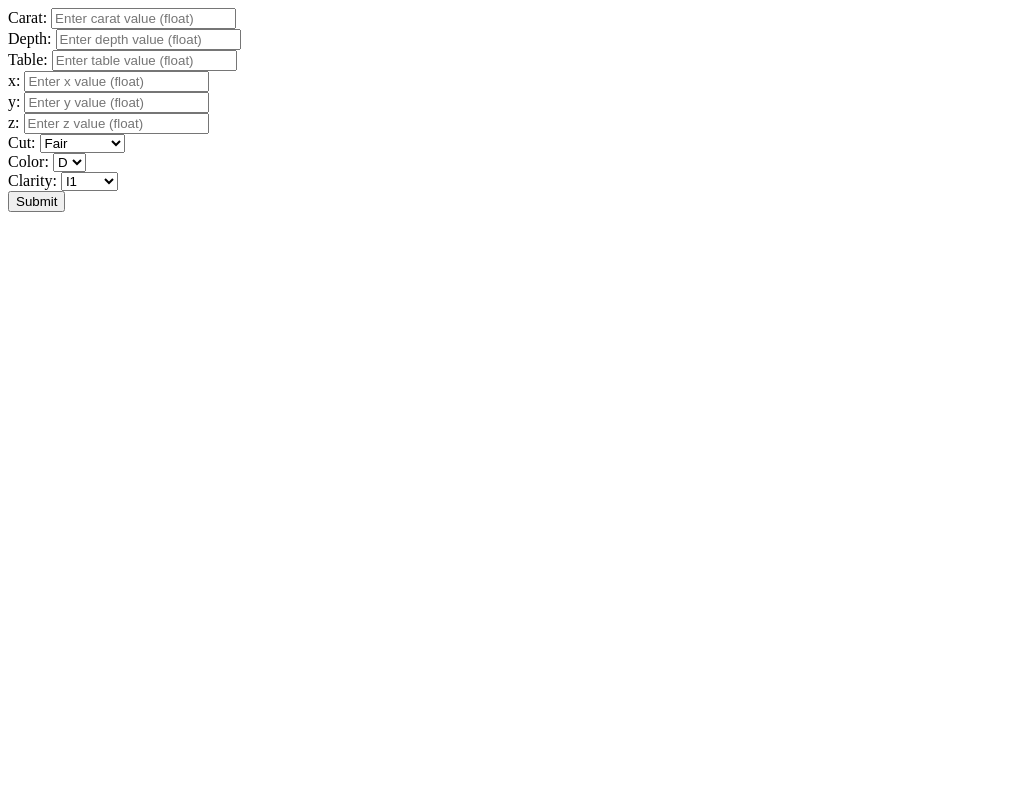
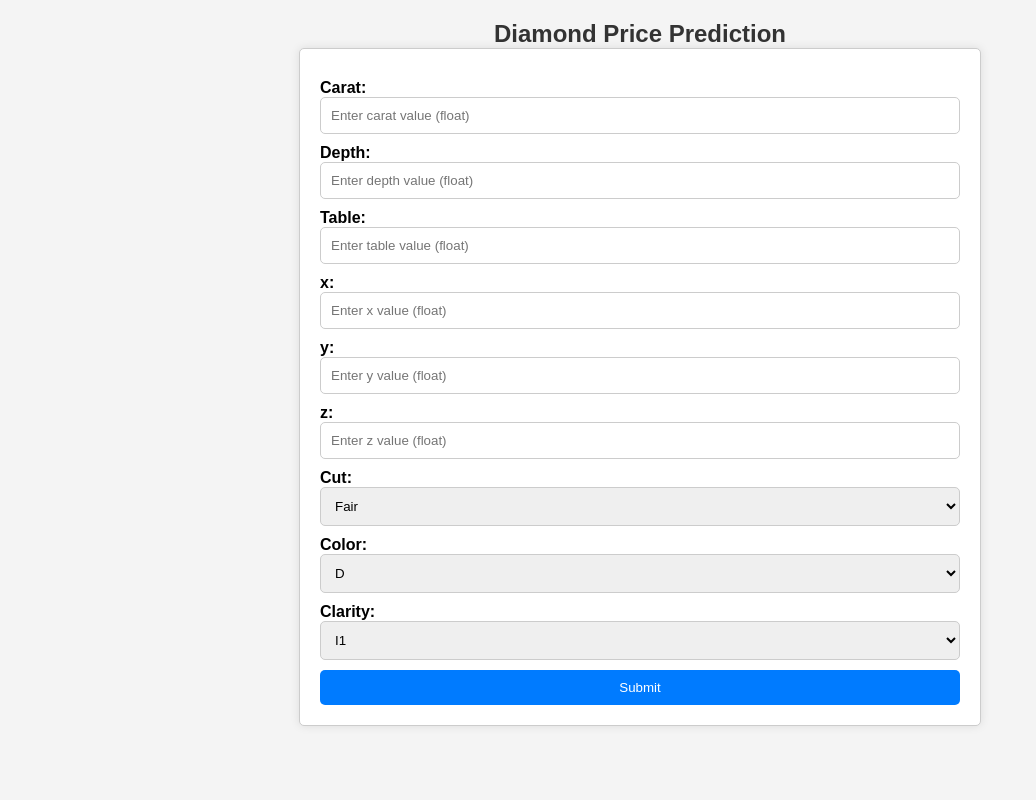
Before and after one commit to OmDarkunde/Diamond-Price-Prediction, a Flask app: page /predict in a window 1280 px wide. Shown: the whole page, without its empty margins (0-1036 px from the left). Run offline with Flask 3, Linux system fonts and the light colour scheme.

Commit message:
Style sheet

```diff
--- /dev/null
+++ b/Static/style.css
@@ -0,0 +1,70 @@
+/* Reset some default styles */
+body, h1, form {
+    margin: 0;
+    padding: 0;
+}
+
+body {
+    font-family: Arial, sans-serif;
+    background-color: #f4f4f4;
+}
+
+/* Center the form and result */
+body {
+    display: flex;
+    flex-direction: column;
+    align-items: center;
+    justify-content: center;
+    /* height: 100vh; */
+}
+
+/* Style the form */
+form {
+    width: 50%;
+    margin: 0 auto;
+    background-color: #fff;
+    padding: 20px;
+    border: 1px solid #ccc;
+    border-radius: 5px;
+    box-shadow: 0 0 10px rgba(0, 0, 0, 0.1);
+}
+
+.form-group {
+    margin: 10px 0;
+}
+
+label {
+    display: block;
+    font-weight: bold;
+}
+
+input[type="text"], select {
+    width: 100%;
+    padding: 10px;
+    border: 1px solid #ccc;
+    border-radius: 5px;
+}
+
+/* Style the submit button */
+input[type="submit"] {
+    width: 100%;
+    padding: 10px;
+    background-color: #007bff;
+    color: #fff;
+    border: none;
+    border-radius: 5px;
+    cursor: pointer;
+    transition: background-color 0.3s;
+}
+
+input[type="submit"]:hover {
+    background-color: #0056b3;
+}
+
+/* Style the result header */
+h1 {
+    text-align: center;
+    font-size: 24px;
+    color: #333;
+    margin-top: 20px;
+}
--- a/templates/form.html
+++ b/templates/form.html
@@ -1,5 +1,10 @@
 <html>
+  <head>
+    <link rel="stylesheet" type="text/css" href="{{url_for('static', filename='style.css')}}">
+    <title>Diamond Price Prediction</title>
+  </head>
 <body>
+<h1><center>Diamond Price Prediction</center></h1>
 <form action="{{url_for('predict_datapoint')}}" method="POST">
     <div class="form-group">
         <label for="carat">Carat:</label>
```
Also changed, not shown: templates/results.html (+31 -1 lines).
